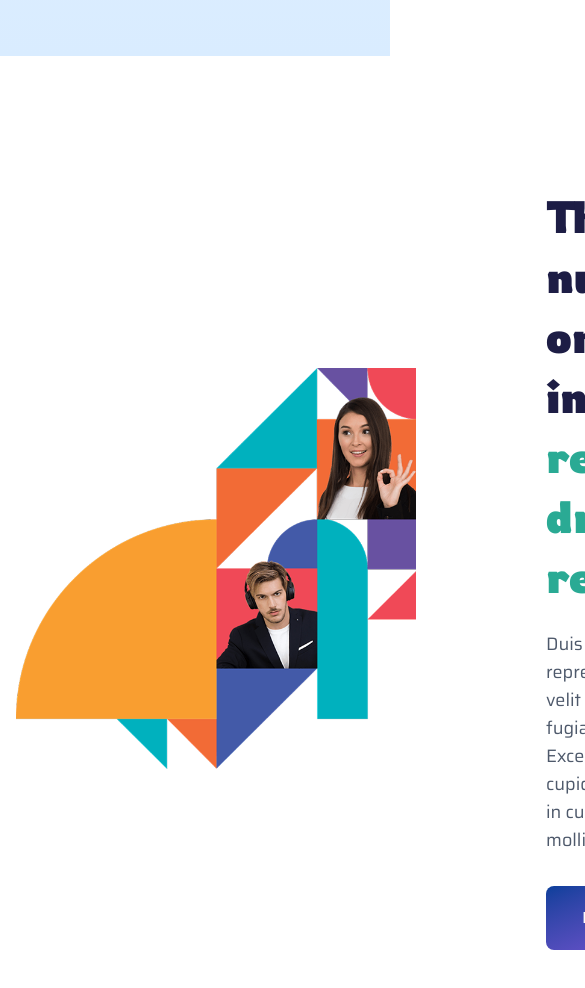
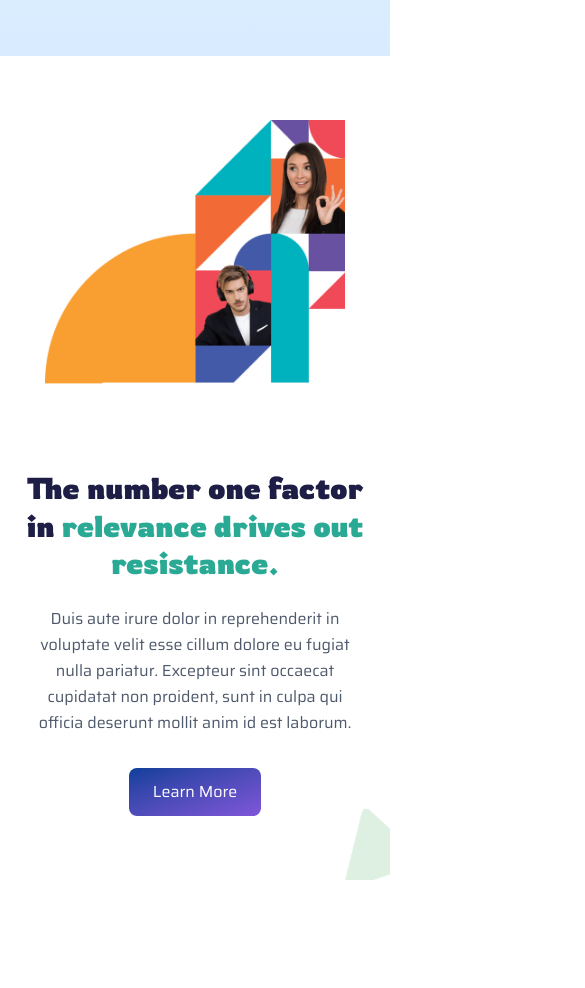
Before and after one commit to alma-mahmud/Edujarr-Education, a React (Vite) app: page / in a window 390 px wide. Shown: the part 7320-8308 px from the top of the page, 585 px wide, since content can reach past the window. After the commit the page ends 8200 px from the top, so only its background shows below. Built offline with nearby package versions, Linux system fonts and the light colour scheme.

Commit message:
responsive

```diff
--- a/src/components/OneFactor/OneFactor.jsx
+++ b/src/components/OneFactor/OneFactor.jsx
@@ -4,24 +4,48 @@ import Factor from '../../assets/Images/One-Factor/factor.png'
 function OneFactor() {
   return (
     <>
-    <section className='py-32.5 max-w-[1569px] mx-auto px-4'>
-    <div className='flex gap-32.5 items-center'>
-        {/* Image wrapper - Figma design অনুযায়ী width দিন */}
-        <div className='flex-shrink-0 w-[400px]'> {/* আপনার Figma-র exact width দিন */}
-            <img src={Factor} alt="" className='w-full h-auto' />
+      <section className='py-16 lg:py-32.5 max-w-392.5 mx-auto px-6 lg:px-4 relative overflow-hidden'>
+        <div className='flex flex-col lg:flex-row gap-12 lg:gap-32.5 items-center'>
+
+          {/* Image wrapper */}
+          <div className='w-full max-w-[300px] md:max-w-[400px] lg:w-100 shrink-0'>
+              <img src={Factor} alt="Factor" className='w-full h-auto object-contain' />
           </div>
 
           {/* Content wrapper */}
-        <div className='max-w-[775px]'>
-            <h3 className='text-[#1D1D45] text-[45px] font-rowdies font-bold leading-15 mb-6'>
+          <div className='max-w-full lg:max-w-193.75 text-center lg:text-left'>
+              <h3 className='text-[#1D1D45] text-3xl md:text-4xl lg:text-[45px] font-rowdies font-bold leading-tight lg:leading-15 mb-6'>
                   The number one factor in <span className='text-[#2AAA94]'>relevance drives out resistance.</span>
               </h3>
-            <p className='mb-8 text-[18px] text-[#4E596B] leading-7 font-saira'>
+              <p className='mb-8 text-base md:text-lg text-[#4E596B] leading-relaxed lg:leading-7 font-saira'>
                   Duis aute irure dolor in reprehenderit in voluptate velit esse cillum dolore eu fugiat nulla pariatur. Excepteur sint occaecat cupidatat non proident, sunt in culpa qui officia deserunt mollit anim id est laborum.
               </p>
-            <button className="signup py-5 px-9 font-saira bg-gradient-to-br from-[#083f9b] to-[#7f56d9] text-white rounded-lg">
+              <button className="signup py-3 px-6 lg:py-4 lg:px-7.5 font-saira bg-gradient-to-br from-[#083f9b] to-[#7f56d9] text-white rounded-lg hover:opacity-90 transition-opacity">
                   Learn More
               </button>
+          </div>
+
+          {/* Real rounded triangle - Optimized positioning */}
+          <div className='absolute -bottom-10 -right-10 lg:bottom-3 lg:right-50 -z-50 opacity-50 lg:opacity-100'>
+              <svg width="119" height="119" viewBox="0 0 119 119">
+                  <defs>
+                      <filter id="round">
+                          <feGaussianBlur in="SourceGraphic" stdDeviation="3" result="blur" />
+                          <feColorMatrix in="blur" mode="matrix" values="1 0 0 0 0  0 1 0 0 0  0 0 1 0 0  0 0 0 19 -9" result="rounded" />
+                          <feComposite in="SourceGraphic" in2="rounded" operator="atop"/>
+                      </filter>
+                  </defs>
+                  <path
+                      d="M59.325 20 L100 95 L18.65 95 Z"
+                      fill="#BFE3C6"
+                      stroke="#BFE3C6"
+                      strokeWidth="2"
+                      strokeLinejoin="round"
+                      strokeLinecap="round"
+                      filter="url(#round)"
+                      transform="rotate(-137.71, 59.325, 59.325)"
+                  />
+              </svg>
           </div>
         </div>
       </section>
```
Also changed, not shown: src/assets/Images/One-Factor/factor.png. Lines whose indentation alone changed are shown as unchanged.
